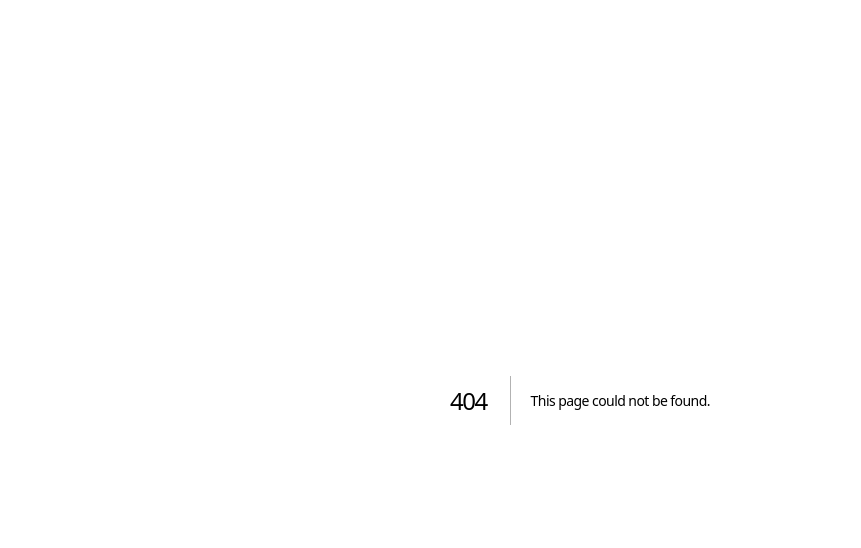
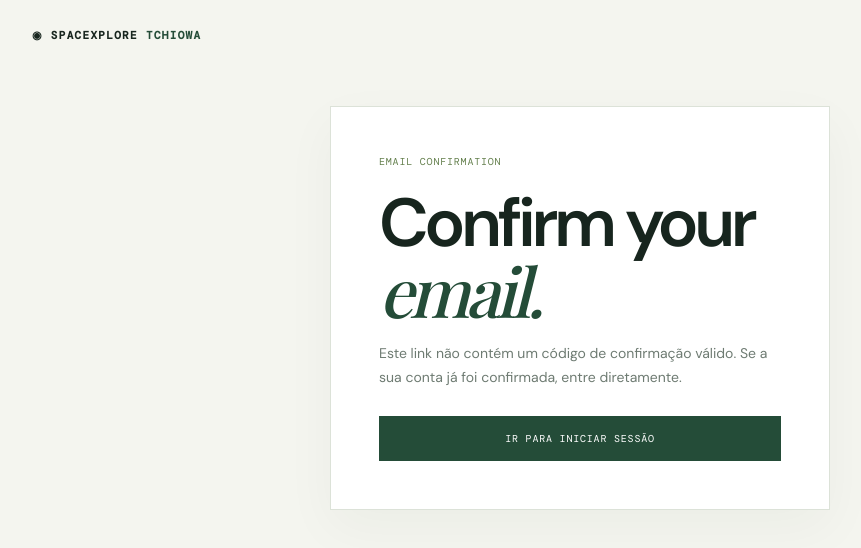
Before and after one commit to josemacaia3337-creator/spacexplore-tchiowa, a Next.js app: page /auth/confirm in a window 1280 px wide. Before the commit this address had no page. Shown: the top 548 px of the page, without its empty margins (60-921 px from the left). Built offline with nearby package versions, Linux system fonts and the light colour scheme; a web font is replaced by a local one.

Commit message:
feat: add explicit email confirmation page

```diff
--- /dev/null
+++ b/app/auth/confirm/page.tsx
@@ -0,0 +1,39 @@
+import Link from "next/link";
+import { confirmEmail } from "@/app/auth/actions";
+
+export default async function ConfirmEmailPage({
+  searchParams,
+}: {
+  searchParams: Promise<{ token_hash?: string; type?: string }>;
+}) {
+  const { token_hash, type } = await searchParams;
+  const validLink = Boolean(token_hash && type === "email");
+
+  return (
+    <main className="auth-shell">
+      <Link className="auth-brand" href="/">◉ SPACEXPLORE <b>TCHIOWA</b></Link>
+      <section className="auth-card">
+        <span className="eyebrow">EMAIL CONFIRMATION</span>
+        <h1>Confirm your <em>email.</em></h1>
+        {validLink ? (
+          <>
+            <p className="auth-copy">
+              O endereço foi aberto. Para concluir a confirmação, toque no botão abaixo.
+            </p>
+            <form action={confirmEmail} className="auth-form">
+              <input type="hidden" name="token_hash" value={token_hash} />
+              <button className="primary-button">CONFIRMAR ENDEREÇO ↗</button>
+            </form>
+          </>
+        ) : (
+          <>
+            <p className="auth-copy">
+              Este link não contém um código de confirmação válido. Se a sua conta já foi confirmada, entre diretamente.
+            </p>
+            <Link className="primary-button auth-button-link" href="/login">IR PARA INICIAR SESSÃO</Link>
+          </>
+        )}
+      </section>
+    </main>
+  );
+}
```
